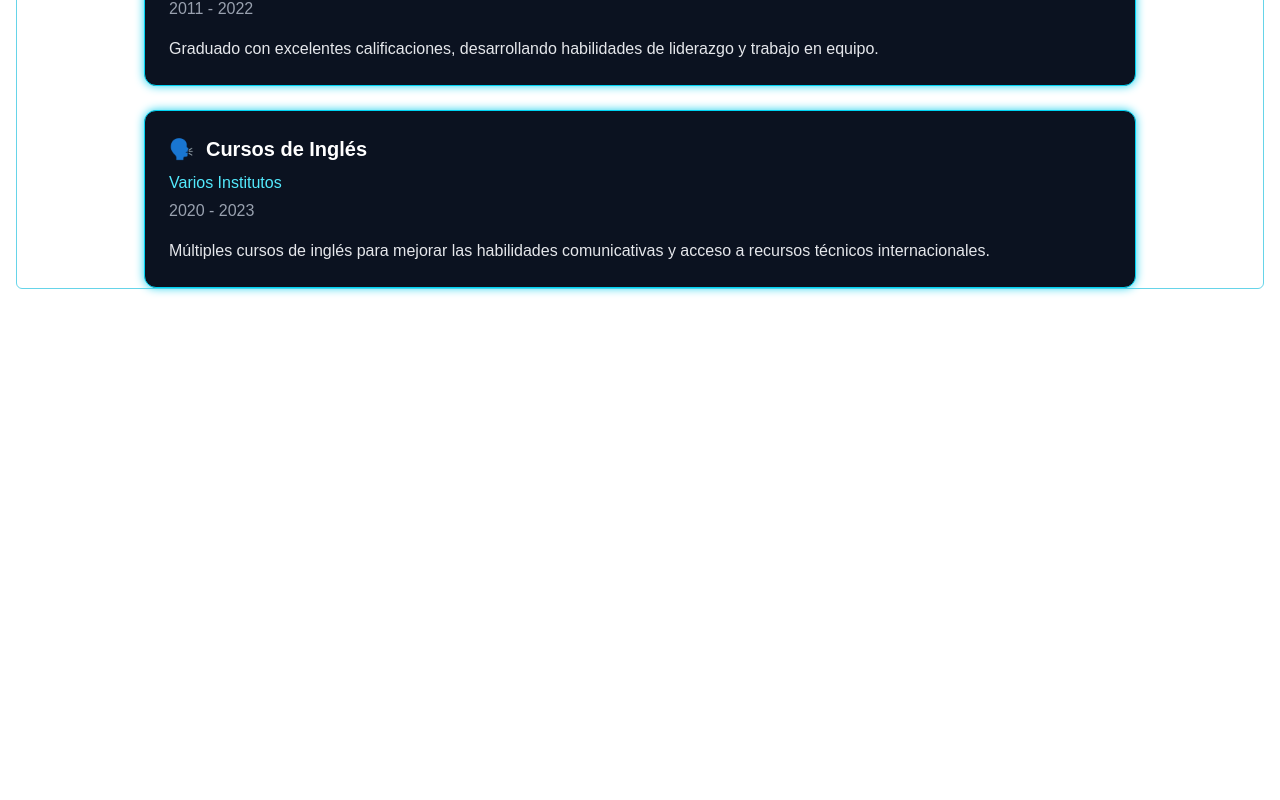
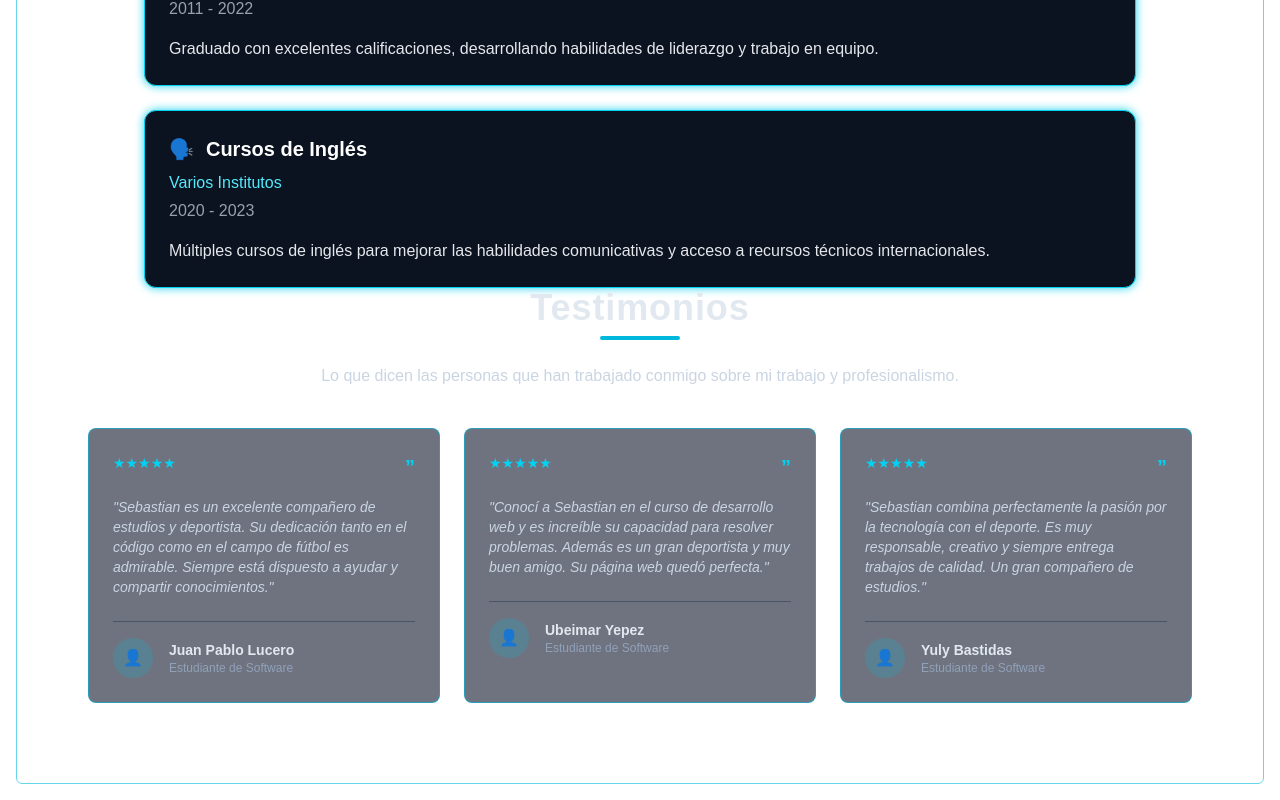
Before and after one commit to 1081271746/proyectofinal, a Next.js app: page / in a window 1280 px wide. Shown: the part 2808-3608 px from the top of the page. Before the commit the page ends 3113 px from the top, so only its background shows below. Built offline with nearby package versions, Linux system fonts and the light colour scheme.

Commit message:
agregando testimonios

```diff
--- a/src/app/page.tsx
+++ b/src/app/page.tsx
@@ -333,6 +333,81 @@ export default function Home() {
 
         {/* Experiencia (interactiva) */}
         <Experience />
+
+        {/* Testimonios */}
+        <section id="testimonios" className="mx-auto max-w-6xl px-6 pb-20">
+          <h2 className="text-center text-3xl md:text-4xl font-bold tracking-wide text-slate-200">
+            Testimonios
+          </h2>
+          <div className="mx-auto mt-2 h-1 w-20 rounded bg-cyan-500" />
+          <p className="mt-6 text-center text-slate-300 max-w-3xl mx-auto">
+            Lo que dicen las personas que han trabajado conmigo sobre mi trabajo y
+            profesionalismo.
+          </p>
+
+          <div className="mt-10 grid md:grid-cols-3 gap-6">
+            {/* Testimonio 1 */}
+            <article className="rounded-lg border border-cyan-500/60 bg-slate-900/60 p-6">
+              <div className="flex items-start justify-between">
+                <div className="text-cyan-400 text-sm">★★★★★</div>
+                <div className="text-cyan-400 text-xl font-bold">”</div>
+              </div>
+              <p className="mt-4 text-sm text-slate-300 italic">
+                "Sebastian es un excelente compañero de estudios y deportista. Su dedicación tanto
+                en el código como en el campo de fútbol es admirable. Siempre está dispuesto a
+                ayudar y compartir conocimientos."
+              </p>
+              <div className="mt-6 h-px bg-slate-700/60" />
+              <div className="mt-4 flex items-center gap-4">
+                <div className="h-10 w-10 rounded-full bg-cyan-500/20 text-cyan-400 flex items-center justify-center">👤</div>
+                <div>
+                  <p className="text-slate-200 text-sm font-semibold">Juan Pablo Lucero</p>
+                  <p className="text-slate-400 text-xs">Estudiante de Software</p>
+                </div>
+              </div>
+            </article>
+
+            {/* Testimonio 2 */}
+            <article className="rounded-lg border border-cyan-500/60 bg-slate-900/60 p-6">
+              <div className="flex items-start justify-between">
+                <div className="text-cyan-400 text-sm">★★★★★</div>
+                <div className="text-cyan-400 text-xl font-bold">”</div>
+              </div>
+              <p className="mt-4 text-sm text-slate-300 italic">
+                "Conocí a Sebastian en el curso de desarrollo web y es increíble su capacidad para
+                resolver problemas. Además es un gran deportista y muy buen amigo. Su página web quedó perfecta."
+              </p>
+              <div className="mt-6 h-px bg-slate-700/60" />
+              <div className="mt-4 flex items-center gap-4">
+                <div className="h-10 w-10 rounded-full bg-cyan-500/20 text-cyan-400 flex items-center justify-center">👤</div>
+                <div>
+                  <p className="text-slate-200 text-sm font-semibold">Ubeimar Yepez</p>
+                  <p className="text-slate-400 text-xs">Estudiante de Software</p>
+                </div>
+              </div>
+            </article>
+
+            {/* Testimonio 3 */}
+            <article className="rounded-lg border border-cyan-500/60 bg-slate-900/60 p-6">
+              <div className="flex items-start justify-between">
+                <div className="text-cyan-400 text-sm">★★★★★</div>
+                <div className="text-cyan-400 text-xl font-bold">”</div>
+              </div>
+              <p className="mt-4 text-sm text-slate-300 italic">
+                "Sebastian combina perfectamente la pasión por la tecnología con el deporte. Es
+                muy responsable, creativo y siempre entrega trabajos de calidad. Un gran compañero de estudios."
+              </p>
+              <div className="mt-6 h-px bg-slate-700/60" />
+              <div className="mt-4 flex items-center gap-4">
+                <div className="h-10 w-10 rounded-full bg-cyan-500/20 text-cyan-400 flex items-center justify-center">👤</div>
+                <div>
+                  <p className="text-slate-200 text-sm font-semibold">Yuly Bastidas</p>
+                  <p className="text-slate-400 text-xs">Estudiante de Software</p>
+                </div>
+              </div>
+            </article>
+          </div>
+        </section>
       </div>
     </main>
   );
```
